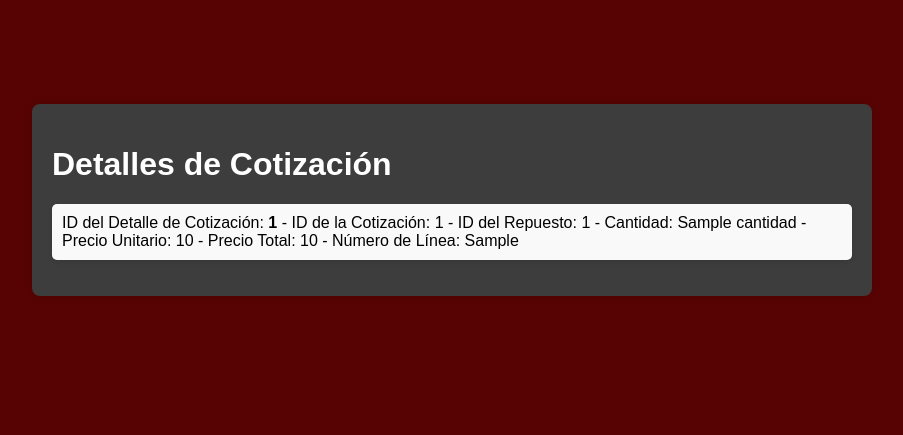
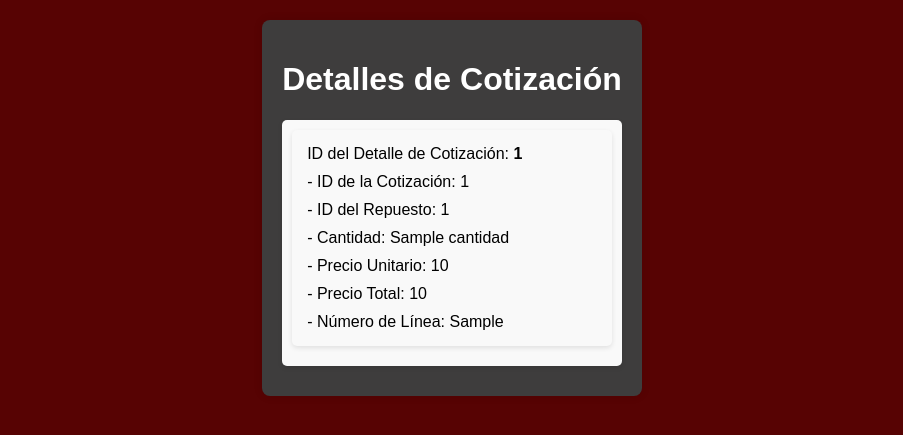
Before and after one commit to Alexistodj124/APLL, a Django app: template APLL_Software/templates/cotizacion_detalle.html in a window 1280 px wide. Shown: the top 435 px of the page, without its empty margins (188-1091 px from the left). Run offline with Django 4.2, Linux system fonts and the light colour scheme; the template is opened without the code that fills it: most values are stand-ins (such as "Sample title", 1, 10 or a date in 2020).

```diff
--- a/APLL_Software/templates/cotizacion_detalle.html
+++ b/APLL_Software/templates/cotizacion_detalle.html
@@ -11,7 +11,7 @@
             font-family: Arial, sans-serif;
             margin: 0;
             padding: 0;
-            display: flex;
+            display: grid;
             justify-content: center;
             align-items: center;
             height: 50vh;
@@ -33,21 +33,15 @@
 
         ul {
             list-style-type: none;
-            padding: 0;
-            color: #ffffff;
-        }
-
-        li {
-            margin-bottom: 10px;
             padding: 10px;
             background-color: #f9f9f9;
+            margin-bottom: 10px;
             border-radius: 5px;
             box-shadow: 0 2px 5px rgba(0, 0, 0, 0.1);
             color: #000000;
         }
-
-        li:hover {
-            background-color: #eaeaea;
+        li{
+            padding: 5px;
         }
 
         .cotizaciondetalle-id {
@@ -60,9 +54,15 @@
         <h1>Detalles de Cotización</h1>
         <ul>
             {% for detalle in detalles %}
-                <li>
-                    ID del Detalle de Cotización: <span class="cotizaciondetalle-id">{{ detalle.CotizacionDetalleID }}</span> - ID de la Cotización: {{ detalle.CotizacionID }} - ID del Repuesto: {{ detalle.RepuestoID }} - Cantidad: {{ detalle.Cantidad }} - Precio Unitario: {{ detalle.Precio_Unitario }} - Precio Total: {{ detalle.Precio_Total }} - Número de Línea: {{ detalle.Numero_Linea }}
-                </li>
+                <ul>
+                    <li> ID del Detalle de Cotización: <span class="cotizaciondetalle-id">{{ detalle.CotizacionDetalleID }}</span></li>
+                    <li>- ID de la Cotización: {{ detalle.CotizacionID }}</li>
+                    <li>- ID del Repuesto: {{ detalle.RepuestoID }}</li>
+                    <li>- Cantidad: {{ detalle.Cantidad }}</li>
+                    <li>- Precio Unitario: {{ detalle.Precio_Unitario }}</li>
+                    <li>- Precio Total: {{ detalle.Precio_Total }}</li>
+                    <li>- Número de Línea: {{ detalle.Numero_Linea }}</li>
+                </ul>
             {% endfor %}
         </ul>
     </div>
```
